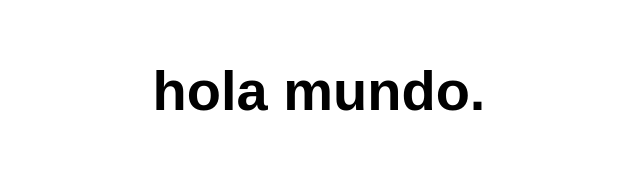
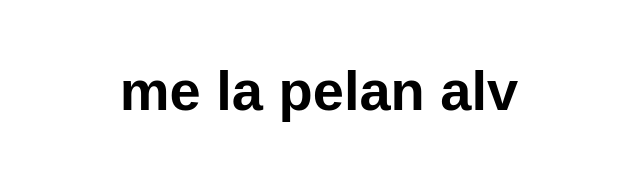
Before and after one commit to victorhugomartinezsantana1-ctrl/mi-primer-app, a website: page src/index.html in a window 1280 px wide. Shown: the whole page, without its empty margins (321-961 px from the left). Drawn offline with Linux system fonts and the light colour scheme.

Commit message:
//cambio de prueva

```diff
--- a/src/index.html
+++ b/src/index.html
@@ -10,7 +10,7 @@
 
 <body>
   <main>
-    <h1>hola mundo.</h1>
+    <h1>me la pelan alv</h1>
   </main>
 </body>
 
```
